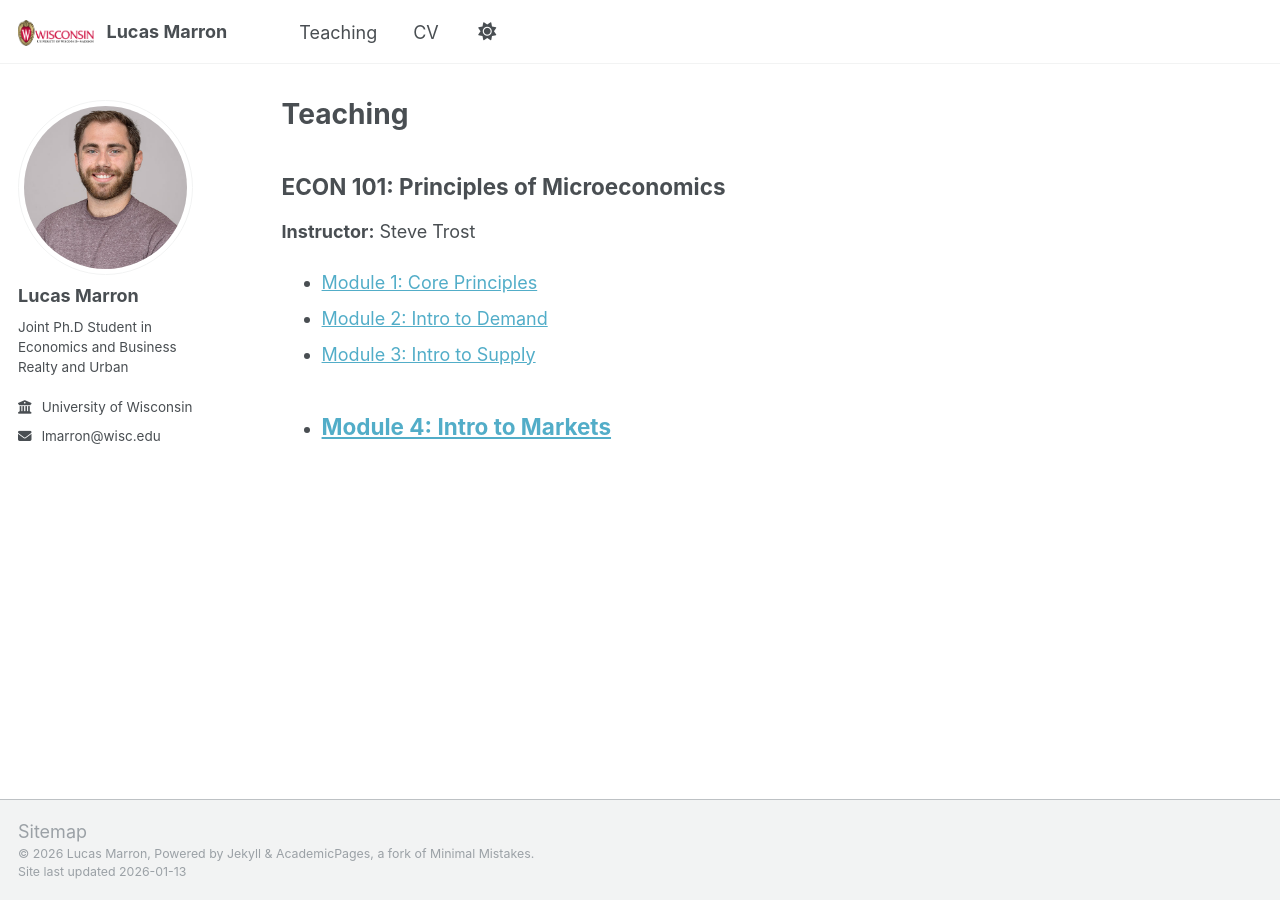
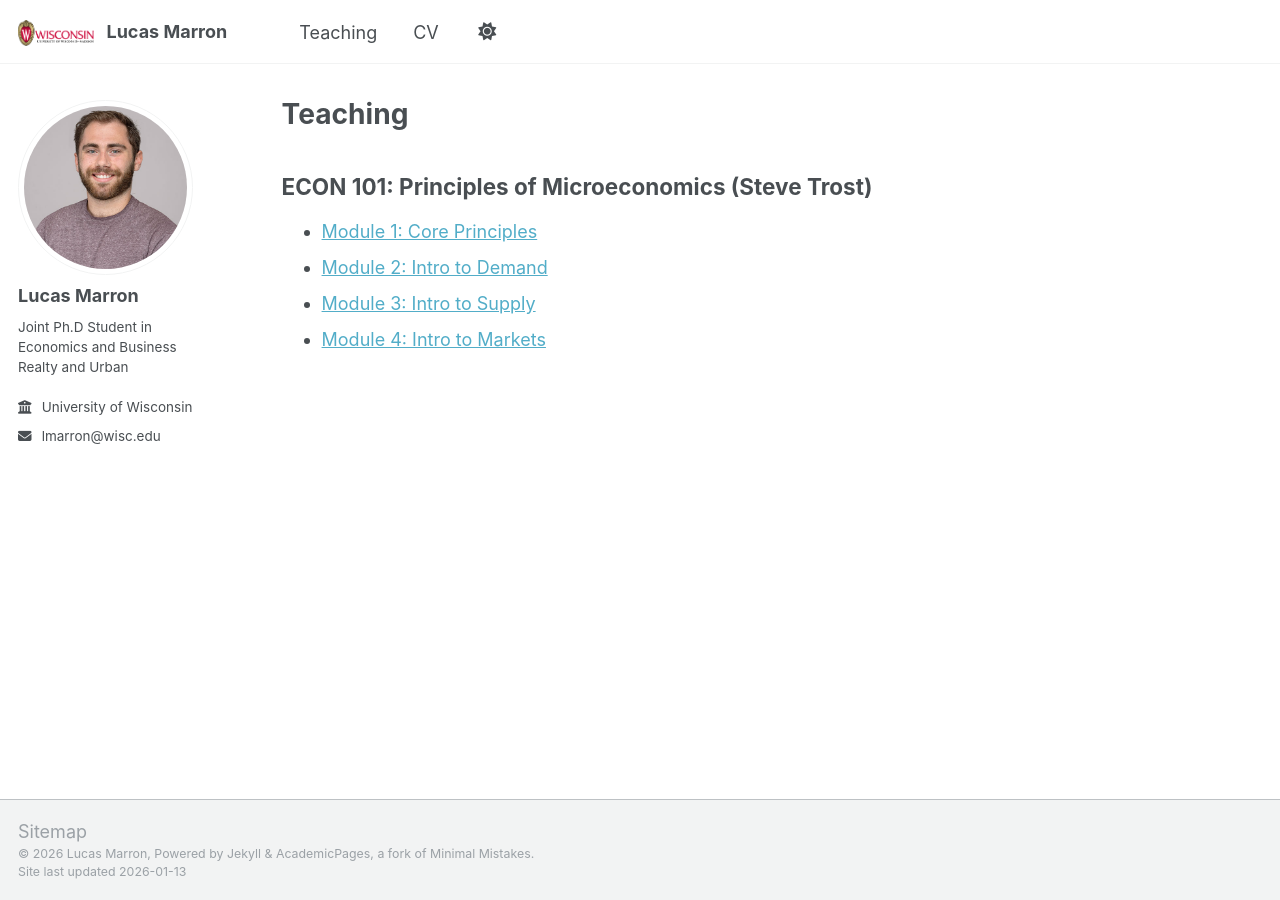
Before and after one commit to lucas-marron/lucas-marron.github.io, a Jekyll site: the page built from _pages/teaching.md, in a window 1280 px wide. Built offline with Jekyll 4.4.1, drawn with Linux system fonts in a browser that asks for light colours.

Commit message:
adding teaching 3

```diff
--- a/_pages/teaching.md
+++ b/_pages/teaching.md
@@ -5,11 +5,8 @@ permalink: /teaching/
 author_profile: true
 ---
 
-## ECON 101: Principles of Microeconomics
-**Instructor:** Steve Trost
-
+## ECON 101: Principles of Microeconomics (Steve Trost)
 * [Module 1: Core Principles](/assets/teaching/econ101/module 1.pdf)
 * [Module 2: Intro to Demand](/assets/teaching/econ101/module 2.pdf)
 * [Module 3: Intro to Supply](/assets/teaching/econ101/module 3.pdf)
 * [Module 4: Intro to Markets](/assets/teaching/econ101/module 4.pdf)
----
```
